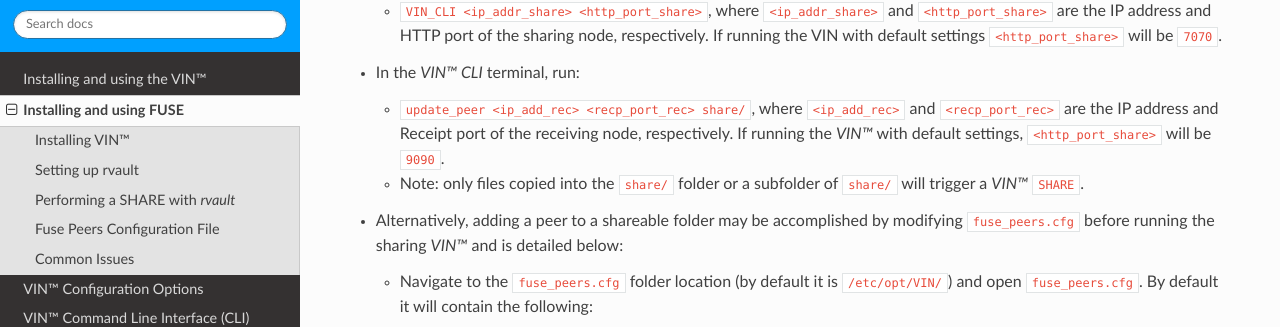
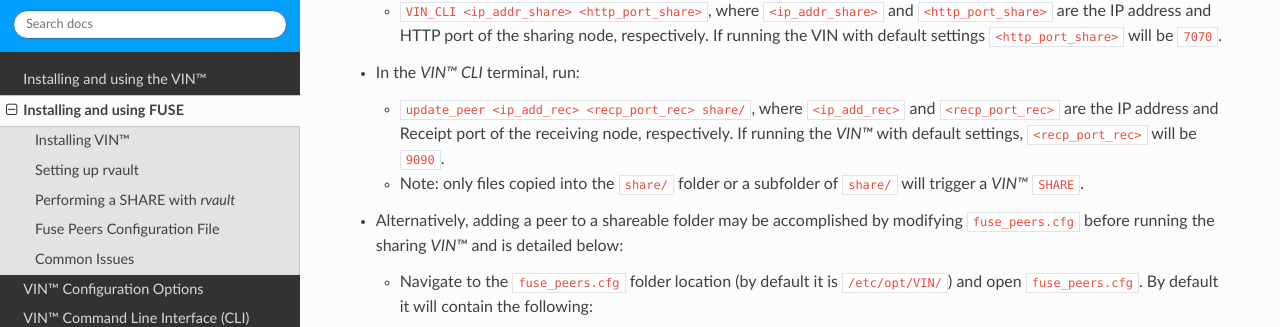
Before and after one commit to Market-Insight-Solutions-LLC/vin-developer-guide, a Sphinx documentation site: the page built from docs/source/vin_fuse.rst, in a window 1280 px wide and 900 px high, scrolled down 2313 px. Shown: the part 132-459 px from the top of the window. Built offline with Sphinx 7.4.7 and the Read the Docs theme 2.0.0, drawn with Linux system fonts in a browser that asks for light colours; some of the changed lines change nothing that is shown.

Commit message:
Updated FUSE docs minor typo

```diff
--- a/docs/source/vin_fuse.rst
+++ b/docs/source/vin_fuse.rst
@@ -108,7 +108,7 @@ This section details instructions to perform a ``SHARE`` using *rvault* with the
 
 * In the *VIN™ CLI* terminal, run:
 
-  * ``update_peer <ip_add_rec> <recp_port_rec> share/``, where ``<ip_add_rec>`` and ``<recp_port_rec>`` are the IP address and Receipt port of the receiving node, respectively. If running the *VIN™* with default settings, ``<http_port_share>`` will be ``9090``.
+  * ``update_peer <ip_add_rec> <recp_port_rec> share/``, where ``<ip_add_rec>`` and ``<recp_port_rec>`` are the IP address and Receipt port of the receiving node, respectively. If running the *VIN™* with default settings, ``<recp_port_rec>`` will be ``9090``.
   * Note: only files copied into the ``share/`` folder or a subfolder of ``share/`` will trigger a *VIN™* ``SHARE``.
 
 * Alternatively, adding a peer to a shareable folder may be accomplished by modifying ``fuse_peers.cfg`` before running the sharing *VIN™* and is detailed below:
```
